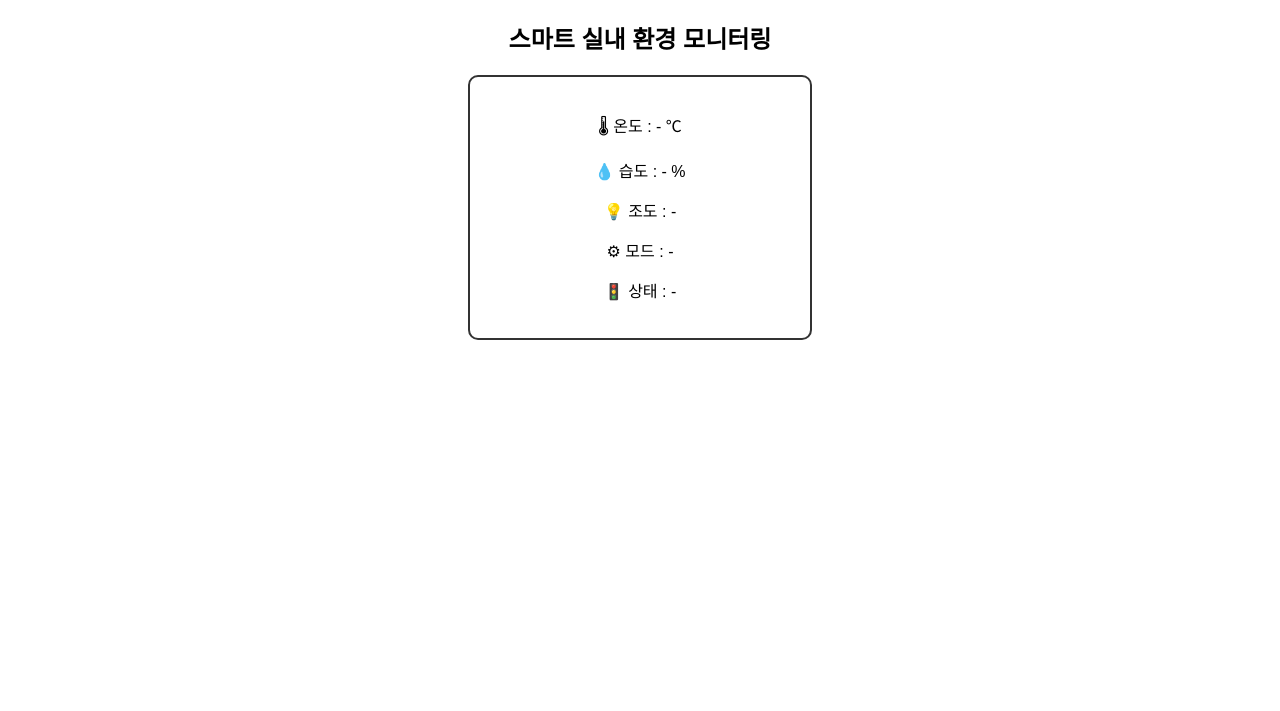
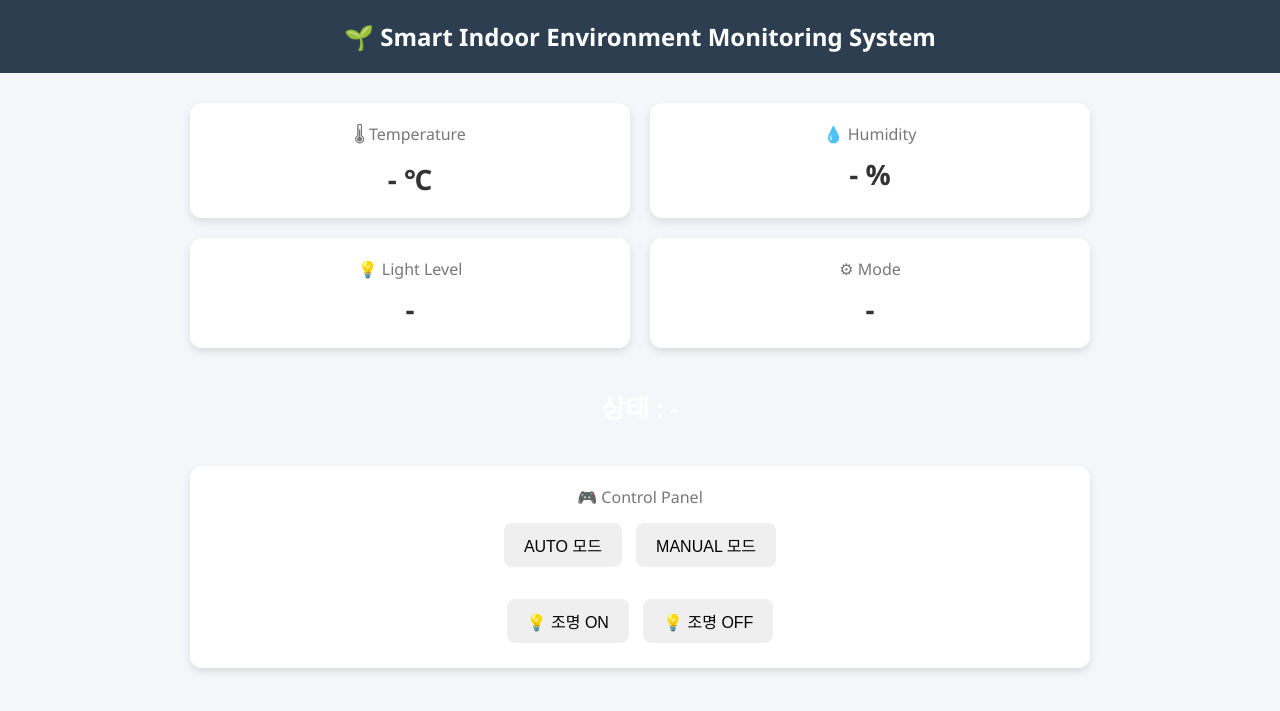
Before and after one commit to Anggukk/Project_2, a Flask app: page / in a window 1280 px wide. Shown: the top 711 px of the page. Run offline with Flask 3, Linux system fonts and the light colour scheme.

Commit message:
시리얼 양방향 통신

```diff
--- a/app.py
+++ b/app.py
@@ -1,10 +1,9 @@
 from flask import Flask, jsonify, render_template
 import serial
 
-app=Flask(__name__)
+app = Flask(__name__)
 
-ser=serial.Serial("COM3",115200,timeout=1)
-
+ser = serial.Serial("COM3", 115200, timeout=1)
 
 latest_data = {
     "temperature": "-",
@@ -23,20 +22,30 @@ def get_data():
     global latest_data
 
     if ser.in_waiting:
-        line=ser.readline().decode().strip()
-
+        line = ser.readline().decode().strip()
         try:
-                temp, hum, light, mode, level = line.split(",")
-                latest_data["temperature"] = temp
-                latest_data["humidity"] = hum
-                latest_data["light"] = light
-                latest_data["mode"] = mode
-                latest_data["level"] = level
+            temp, hum, light, mode, level = line.split(",")
+            latest_data["temperature"] = temp
+            latest_data["humidity"] = hum
+            latest_data["light"] = light
+            latest_data["mode"] = mode
+            latest_data["level"] = level
         except:
             pass
 
-
     return jsonify(latest_data)
 
-if __name__=="__main__":
+@app.route("/control/<cmd>")
+def control(cmd):
+    if cmd == "auto":
+        ser.write(b"MODE:AUTO\n")
+    elif cmd == "manual":
+        ser.write(b"MODE:MANUAL\n")
+    elif cmd == "light_on":
+        ser.write(b"LIGHT:ON\n")
+    elif cmd == "light_off":
+        ser.write(b"LIGHT:OFF\n")
+    return "OK"
+
+if __name__ == "__main__":
     app.run(debug=False)
--- a/templates/index.html
+++ b/templates/index.html
@@ -1,42 +1,114 @@
 <!DOCTYPE html>
-<html lang="en">
+<html lang="ko">
   <head>
     <meta charset="UTF-8" />
-    <meta name="viewport" content="width=device-width, initial-scale=1.0" />
-    <title>환경 모니터링</title>
+    <title>Smart Environment Dashboard</title>
     <style>
       body {
-        font-family: Arial;
+        margin: 0;
+        font-family: "Segoe UI", sans-serif;
+        background: #f4f6f9;
+        color: #333;
+      }
+      header {
+        background: #2c3e50;
+        color: white;
+        padding: 20px;
+        text-align: center;
+        font-size: 24px;
+        font-weight: bold;
+      }
+      .container {
+        display: grid;
+        grid-template-columns: repeat(2, 1fr);
+        gap: 20px;
+        padding: 30px;
+        max-width: 900px;
+        margin: auto;
+      }
+      .card {
+        background: white;
+        border-radius: 12px;
+        padding: 20px;
+        box-shadow: 0 4px 8px rgba(0, 0, 0, 0.1);
         text-align: center;
       }
-      .box {
-        width: 300px;
-        margin: auto;
+      .title {
+        font-size: 16px;
+        color: #777;
+        margin-bottom: 10px;
+      }
+      .value {
+        font-size: 28px;
+        font-weight: bold;
+      }
+
+      .status-box {
+        grid-column: span 2;
         padding: 20px;
-        border: 2px solid #333;
-        border-radius: 10px;
+        border-radius: 12px;
+        text-align: center;
+        font-size: 26px;
+        font-weight: bold;
+        color: white;
       }
       .good {
-        color: green;
+        background: #2ecc71;
       }
       .caution {
-        color: blue;
+        background: #3498db;
       }
       .danger {
-        color: red;
-        font-weight: bold;
+        background: #e74c3c;
+      }
+
+      button {
+        padding: 10px 20px;
+        margin: 5px;
+        font-size: 16px;
+        border-radius: 8px;
+        border: none;
+        cursor: pointer;
       }
     </style>
   </head>
   <body>
-    <h2>스마트 실내 환경 모니터링</h2>
+    <header>🌱 Smart Indoor Environment Monitoring System</header>
 
-    <div class="box">
-      <p>🌡 온도 : <span id="temp">-</span> ℃</p>
-      <p>💧 습도 : <span id="hum">-</span> %</p>
-      <p>💡 조도 : <span id="light">-</span></p>
-      <p>⚙ 모드 : <span id="mode">-</span></p>
-      <p>🚦 상태 : <span id="level">-</span></p>
+    <div class="container">
+      <div class="card">
+        <div class="title">🌡 Temperature</div>
+        <div class="value"><span id="temp">-</span> ℃</div>
+      </div>
+
+      <div class="card">
+        <div class="title">💧 Humidity</div>
+        <div class="value"><span id="hum">-</span> %</div>
+      </div>
+
+      <div class="card">
+        <div class="title">💡 Light Level</div>
+        <div class="value"><span id="light">-</span></div>
+      </div>
+
+      <div class="card">
+        <div class="title">⚙ Mode</div>
+        <div class="value"><span id="mode">-</span></div>
+      </div>
+
+      <div id="statusBox" class="status-box good">
+        상태 : <span id="level">-</span>
+      </div>
+
+      <!-- Control Panel -->
+      <div class="card" style="grid-column: span 2">
+        <div class="title">🎮 Control Panel</div>
+        <button onclick="sendCmd('auto')">AUTO 모드</button>
+        <button onclick="sendCmd('manual')">MANUAL 모드</button>
+        <br /><br />
+        <button onclick="sendCmd('light_on')">💡 조명 ON</button>
+        <button onclick="sendCmd('light_off')">💡 조명 OFF</button>
+      </div>
     </div>
 
     <script>
@@ -48,17 +120,20 @@
         document.getElementById("hum").innerText = data.humidity;
         document.getElementById("light").innerText = data.light;
         document.getElementById("mode").innerText = data.mode;
+        document.getElementById("level").innerText = data.level;
 
-        const levelElem = document.getElementById("level");
-        levelElem.innerText = data.level;
+        const statusBox = document.getElementById("statusBox");
+        statusBox.className = "status-box";
 
-        levelElem.className = "";
-        if (data.level === "GOOD") levelElem.classList.add("good");
-        else if (data.level === "CAUTION") levelElem.classList.add("caution");
-        else if (data.level === "DANGER") levelElem.classList.add("danger");
+        if (data.level === "GOOD") statusBox.classList.add("good");
+        else if (data.level === "CAUTION") statusBox.classList.add("caution");
+        else if (data.level === "DANGER") statusBox.classList.add("danger");
       }
+      setInterval(fetchData, 500);
 
-      setInterval(fetchData, 500);
+      async function sendCmd(cmd) {
+        await fetch("/control/" + cmd);
+      }
     </script>
   </body>
 </html>
```
Also changed, not shown: 1 other file.
